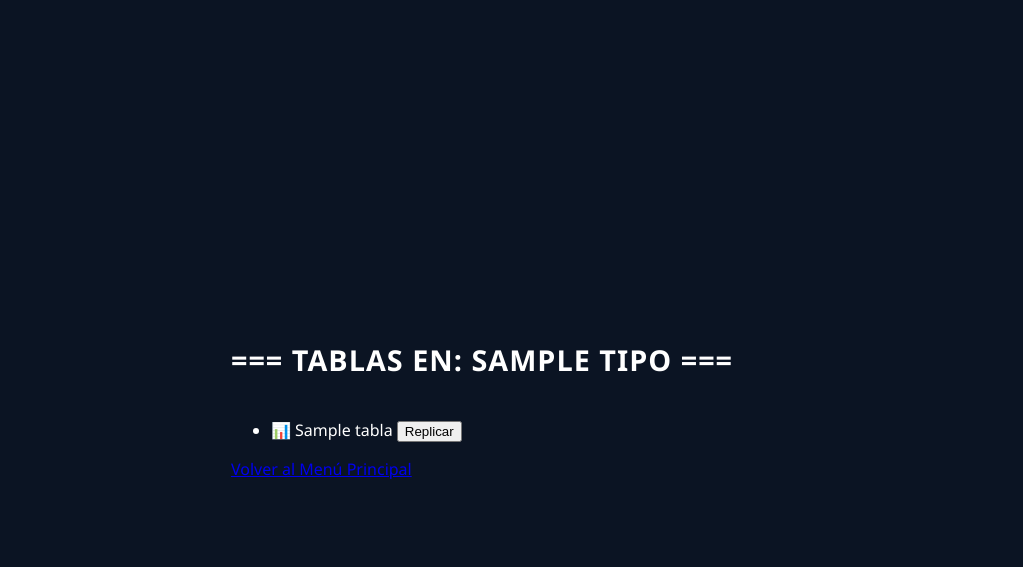
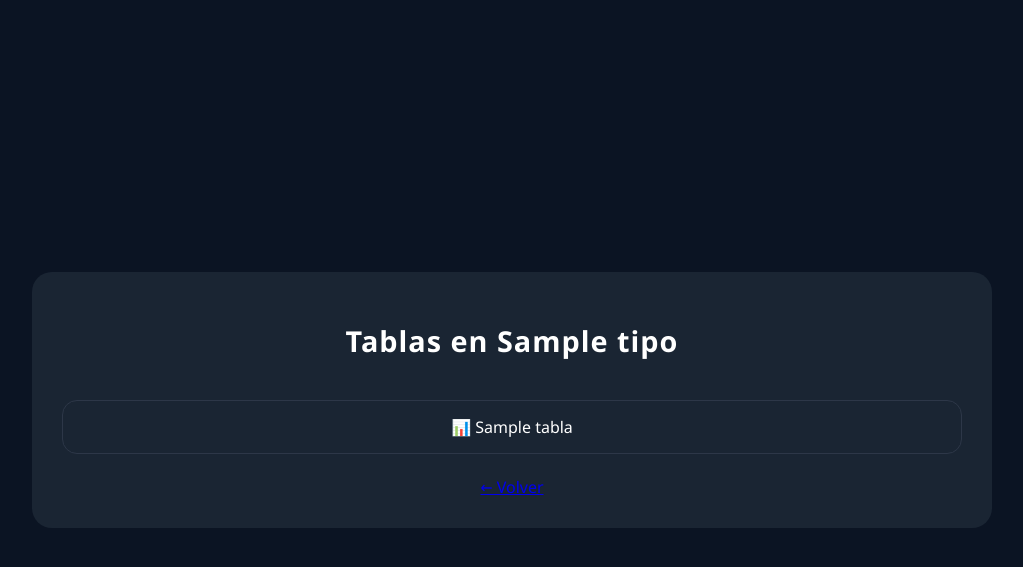
Before and after one commit to VictorPlatero/sistema-replicacion-dop, a Flask app: template templates/explorar.html in a window 1280 px wide. Shown: the top 567 px of the page, without its empty margins (158-1181 px from the left). Run offline with Flask 3, Linux system fonts and the light colour scheme; the template is opened without the code that fills it: most values are stand-ins (such as "Sample title", 1, 10 or a date in 2020).

Commit message:
Update explorar.html

```diff
--- a/templates/explorar.html
+++ b/templates/explorar.html
@@ -1,33 +1,23 @@
 <!DOCTYPE html>
-<html lang="es">
+<html>
 <head>
-    <meta charset="UTF-8">
-    <title>Explorar Base de Datos</title>
+    <title>Tablas</title>
     <link rel="stylesheet" href="{{ url_for('static', filename='style.css') }}">
 </head>
 <body>
-    <div class="main-wrapper">
-        <h1>=== TABLAS EN: {{ tipo.upper() }} ===</h1>
-
-        <div class="data-container">
-            <ul class="table-list">
-            {% for tabla in tablas %}
-                <li class="table-item">
-                    <span class="icon-table">📊</span>
-                    <span class="table-name">{{ tabla }}</span>
-                    <form action="/replicar" method="POST" style="display:inline;">
-                        <input type="hidden" name="origen" value="{{ tipo }}">
-                        <input type="hidden" name="tabla" value="{{ tabla }}">
-                        <button type="submit" class="btn-replica">Replicar</button>
-                    </form>
-                </li>
-            {% else %}
-                <p>No se encontraron tablas en esta base de datos.</p>
-            {% endfor %}
-            </ul>
+    <div class="container">
+        <div class="data-panel">
+            <h1>Tablas en {{ tipo|capitalize }}</h1>
+            <div class="card-grid">
+                {% for tabla in tablas %}
+                <a href="/ver_datos/{{ tipo }}/{{ tabla }}" class="card" style="width: 100%; padding: 15px;">
+                    <span>📊 {{ tabla }}</span>
+                </a>
+                {% endfor %}
+            </div>
+            <br>
+            <a href="/dashboard/{{ tipo }}" class="btn-back">← Volver</a>
         </div>
-
-        <a href="/" class="btn-back">Volver al Menú Principal</a>
     </div>
 </body>
 </html>
```
